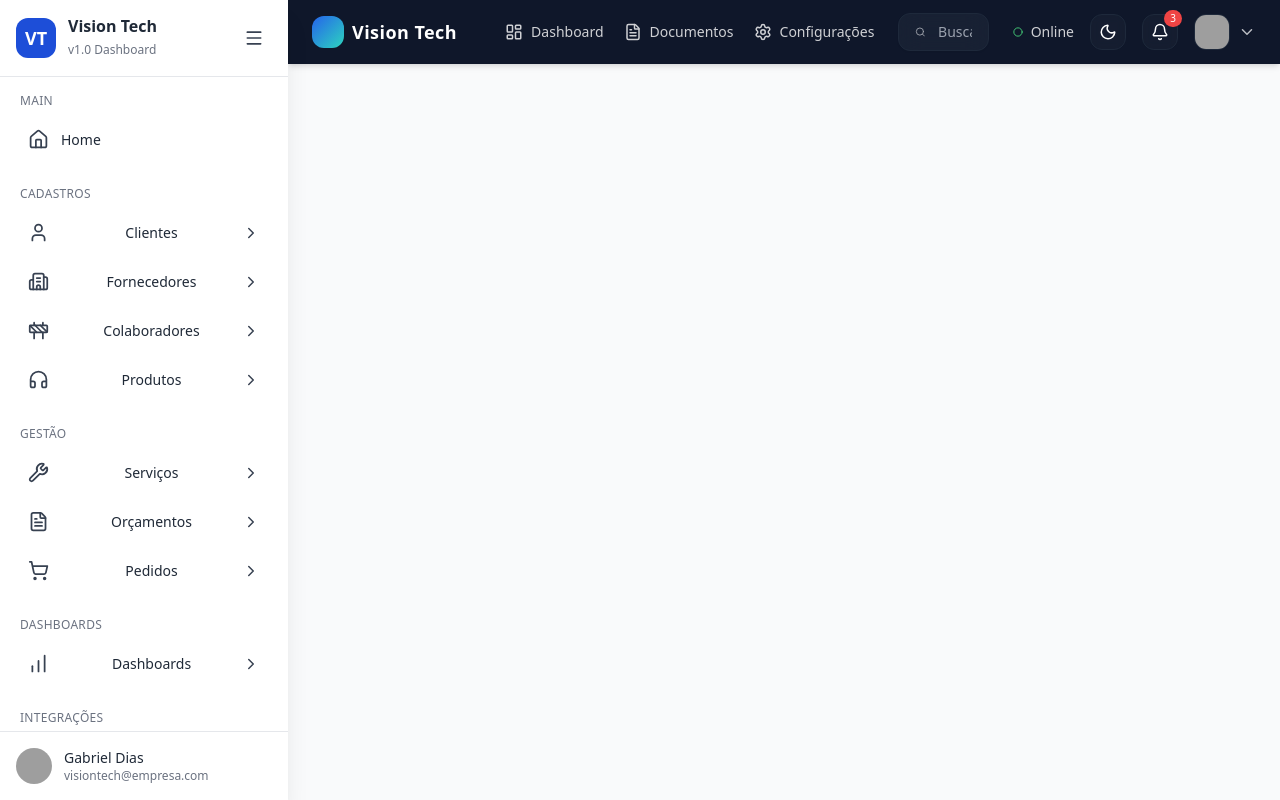
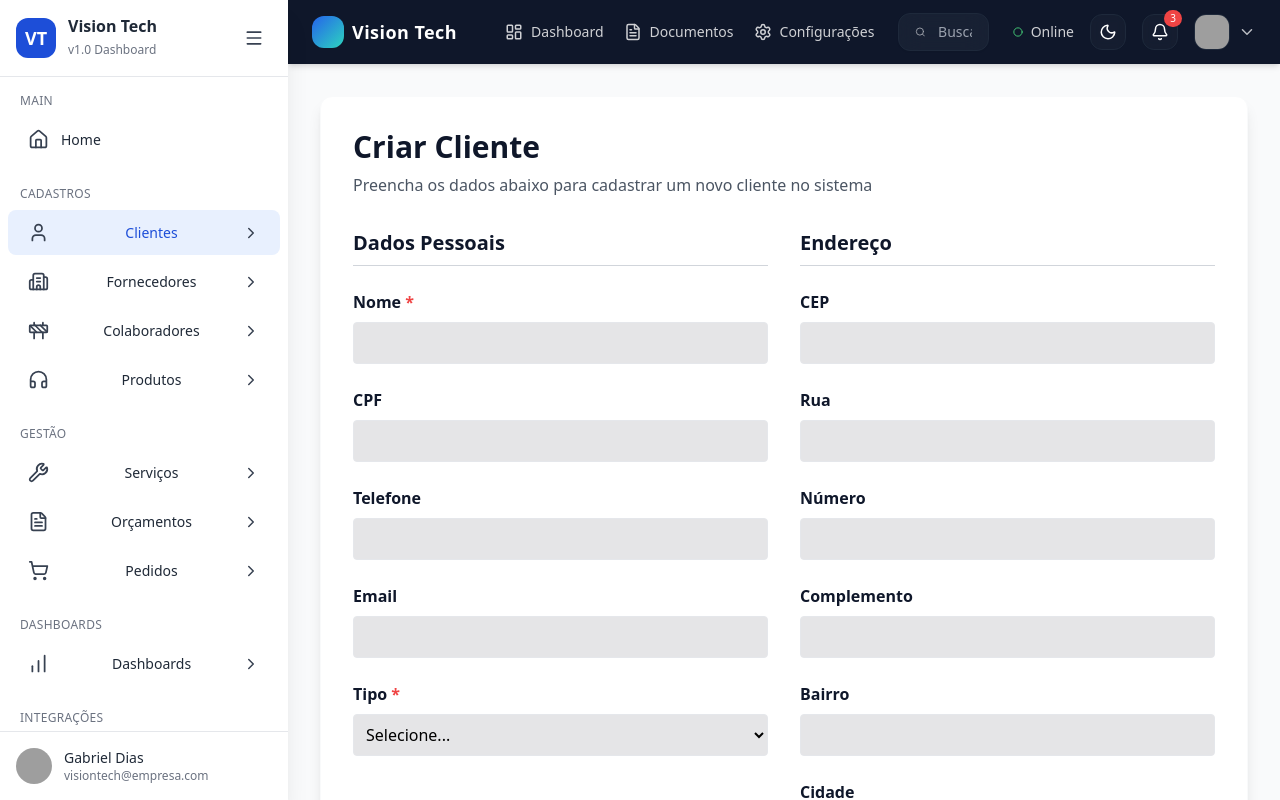
Before and after one commit to DiiasDev/vision-tech, a React (Vite) app: page /Clientes/Novo in a window 1280 px wide. Shown: the top 800 px of the page. Built offline with nearby package versions, Linux system fonts and the light colour scheme; grey boxes are pictures that could not be loaded.

Commit message:
salvando dados

```diff
--- a/package.json
+++ b/package.json
@@ -14,6 +14,7 @@
     "@emotion/styled": "^11.14.1",
     "@mui/icons-material": "^7.3.6",
     "@mui/material": "^7.3.6",
+    "axios": "^1.13.2",
     "lucide-react": "^0.556.0",
     "react": "^19.2.0",
     "react-dom": "^19.2.0",
--- a/src/App.tsx
+++ b/src/App.tsx
@@ -3,6 +3,7 @@ import Header from "./Components/Header/Header";
 import { Layout } from "./Components/Sidebar/Layout";
 import { SidebarProvider } from "./contexts/SidebarContext";
 import Home from "./Pages/HomePage/HomePage";
+import NovoCliente from "./Pages/ClientsPage/ClientPage"
 
 function App() {
   return (
@@ -12,7 +13,7 @@ function App() {
         <Routes>
           <Route path="/" element={<Navigate to="/Home" replace />} />
           <Route path="/Home" element={<Home />} />
-          {/* Adicione outras rotas aqui conforme necessário */}
+          <Route path="/Clientes/Novo" element={<NovoCliente />} />
         </Routes>
       </Layout>
     </SidebarProvider>
--- /dev/null
+++ b/src/Components/FormComponent/FormComponent.tsx
@@ -0,0 +1,184 @@
+import React, { useState } from "react";
+import axios from "axios";
+
+type Field = {
+  fieldname: string;
+  label: string;
+  fieldtype: string;
+  required?: boolean;
+  options?: string[] | string;
+  section?: string;
+};
+
+type FormComponentProps = {
+  doctype: string;
+  fields: Field[];
+  initialData?: Record<string, any>;
+  onSubmit?: (data: any) => void;
+  title?: string;
+  subtitle?: string;
+};
+
+const FormComponent: React.FC<FormComponentProps> = ({
+  doctype,
+  fields,
+  initialData = {},
+  onSubmit,
+  title,
+  subtitle,
+}) => {
+  const [formData, setFormData] = useState<Record<string, any>>(initialData);
+  const [loading, setLoading] = useState(false);
+
+  // Controle centralizado de mudança de valores
+  const handleChange = (fieldname: string, value: any) => {
+    setFormData((prev) => ({ ...prev, [fieldname]: value }));
+  };
+
+  // Enviar para Frappe
+  const handleSubmit = async (e: React.FormEvent) => {
+    e.preventDefault();
+    setLoading(true);
+
+    try {
+      const response = await axios.post(`/api/resource/${doctype}`, formData);
+
+      if (onSubmit) onSubmit(response.data);
+      alert("Registro criado com sucesso!");
+    } catch (error: any) {
+      alert("Erro ao salvar: " + (error.response?.data?.message || error.message));
+    } finally {
+      setLoading(false);
+    }
+  };
+
+  // Renderização dinâmica por tipo
+  const renderField = (field: Field) => {
+    const value = formData[field.fieldname] || "";
+
+    switch (field.fieldtype) {
+      case "Select":
+        return (
+          <select
+            className="w-full border rounded p-2 bg-neutralDark/10 dark:bg-neutralLight/5"
+            value={value}
+            required={field.required}
+            onChange={(e) => handleChange(field.fieldname, e.target.value)}
+          >
+            <option value="">Selecione...</option>
+            {Array.isArray(field.options)
+              ? field.options.map((opt) => <option key={opt} value={opt}>{opt}</option>)
+              : String(field.options || "")
+                  .split("\n")
+                  .map((opt) => <option key={opt} value={opt}>{opt}</option>)}
+          </select>
+        );
+
+      case "Check":
+        return (
+          <input
+            type="checkbox"
+            checked={!!value}
+            onChange={(e) => handleChange(field.fieldname, e.target.checked)}
+            className="h-4 w-4"
+          />
+        );
+
+      case "Int":
+      case "Float":
+        return (
+          <input
+            type="number"
+            value={value}
+            required={field.required}
+            onChange={(e) => handleChange(field.fieldname, e.target.value)}
+            className="w-full border rounded p-2 bg-neutralDark/10 dark:bg-neutralLight/5"
+          />
+        );
+
+      case "Date":
+        return (
+          <input
+            type="date"
+            value={value}
+            required={field.required}
+            onChange={(e) => handleChange(field.fieldname, e.target.value)}
+            className="w-full border rounded p-2 bg-neutralDark/10 dark:bg-neutralLight/5"
+          />
+        );
+
+      default:
+        return (
+          <input
+            type="text"
+            value={value}
+            required={field.required}
+            onChange={(e) => handleChange(field.fieldname, e.target.value)}
+            className="w-full border rounded p-2 bg-neutralDark/10 dark:bg-neutralLight/5"
+          />
+        );
+    }
+  };
+
+  // Agrupar campos por seção
+  const groupedFields = fields.reduce((acc, field) => {
+    const section = field.section || "default";
+    if (!acc[section]) acc[section] = [];
+    acc[section].push(field);
+    return acc;
+  }, {} as Record<string, Field[]>);
+
+  return (
+    <form
+      onSubmit={handleSubmit}
+      className="w-full bg-white dark:bg-neutralDark p-8 rounded-xl shadow-lg border border-neutralLight dark:border-neutralDark"
+    >
+      {/* Cabeçalho */}
+      <div className="mb-8">
+        <h2 className="text-3xl font-bold text-primaryDark dark:text-neutralLight mb-2">
+          {title || `Criar ${doctype}`}
+        </h2>
+        {subtitle && (
+          <p className="text-gray-600 dark:text-gray-400">{subtitle}</p>
+        )}
+      </div>
+
+      {/* Seções de campos */}
+      <div className="grid grid-cols-1 lg:grid-cols-2 gap-8">
+        {Object.entries(groupedFields).map(([section, sectionFields]) => (
+          <div key={section} className="space-y-6">
+            {section !== "default" && (
+              <h3 className="text-xl font-semibold text-primaryDark dark:text-neutralLight mb-4 pb-2 border-b border-gray-300 dark:border-gray-600">
+                {section}
+              </h3>
+            )}
+            <div className="space-y-6">
+              {sectionFields.map((field) => (
+                <div key={field.fieldname} className="flex flex-col gap-2">
+                  <label className="font-semibold text-primaryDark dark:text-neutralLight">
+                    {field.label}
+                    {field.required && <span className="text-red-500"> *</span>}
+                  </label>
+                  {renderField(field)}
+                </div>
+              ))}
+            </div>
+          </div>
+        ))}
+      </div>
+
+      {/* Botão de submit */}
+      <div className="mt-8 pt-6 border-t border-gray-300 dark:border-gray-600">
+        <button
+          type="submit"
+          disabled={loading}
+          className="w-full md:w-auto px-8 bg-primary hover:bg-primaryDark text-white py-3 rounded-lg transition-all font-semibold shadow-md hover:shadow-lg disabled:opacity-50 disabled:cursor-not-allowed"
+        >
+          {loading ? "Salvando..." : "Salvar"}
+        </button>
+      </div>
+    </form>
+  );
+};
+
+export default FormComponent;
--- a/src/Components/Sidebar/SidebarData.ts
+++ b/src/Components/Sidebar/SidebarData.ts
@@ -55,7 +55,7 @@ export const sidebarSections: SidebarSection[] = [
         icon: User,
         key: "clientes",
         children: [
-          { label: "Cadastro", path: "/clientes/cadastro" },
+          { label: "Cadastro", path: "/Clientes/Novo" },
           { label: "Lista", path: "/clientes" },
         ],
       },
--- /dev/null
+++ b/src/Pages/ClientsPage/ClientPage.tsx
@@ -0,0 +1,36 @@
+import FormComponent from "../../Components/FormComponent/FormComponent";
+
+const clienteFields = [
+  { fieldname: "nome", label: "Nome", fieldtype: "Data", required: true, section: "Dados Pessoais" },
+  { fieldname: "cpf", label: "CPF", fieldtype: "Data", section: "Dados Pessoais" },
+  { fieldname: "telefone", label: "Telefone", fieldtype: "Data", section: "Dados Pessoais" },
+  { fieldname: "email", label: "Email", fieldtype: "Data", section: "Dados Pessoais" },
+  {
+    fieldname: "tipo_cliente",
+    label: "Tipo",
+    fieldtype: "Select",
+    options: ["PF", "PJ"],
+    required: true,
+    section: "Dados Pessoais"
+  },
+  { fieldname: "cep", label: "CEP", fieldtype: "Data", section: "Endereço" },
+  { fieldname: "rua", label: "Rua", fieldtype: "Data", section: "Endereço" },
+  { fieldname: "numero", label: "Número", fieldtype: "Data", section: "Endereço" },
+  { fieldname: "complemento", label: "Complemento", fieldtype: "Data", section: "Endereço" },
+  { fieldname: "bairro", label: "Bairro", fieldtype: "Data", section: "Endereço" },
+  { fieldname: "cidade", label: "Cidade", fieldtype: "Data", section: "Endereço" },
+  { fieldname: "estado", label: "Estado", fieldtype: "Data", section: "Endereço" },
+];
+
+export default function NovoCliente() {
+  return (
+    <div className="flex justify-center items-start min-h-screen py-8 px-8">
+      <FormComponent
+        doctype="Cliente"
+        fields={clienteFields}
+        title="Criar Cliente"
+        subtitle="Preencha os dados abaixo para cadastrar um novo cliente no sistema"
+      />
+    </div>
+  );
+}
```
Also changed, not shown: 1 other file (tests, documents, lock files or other folders).
